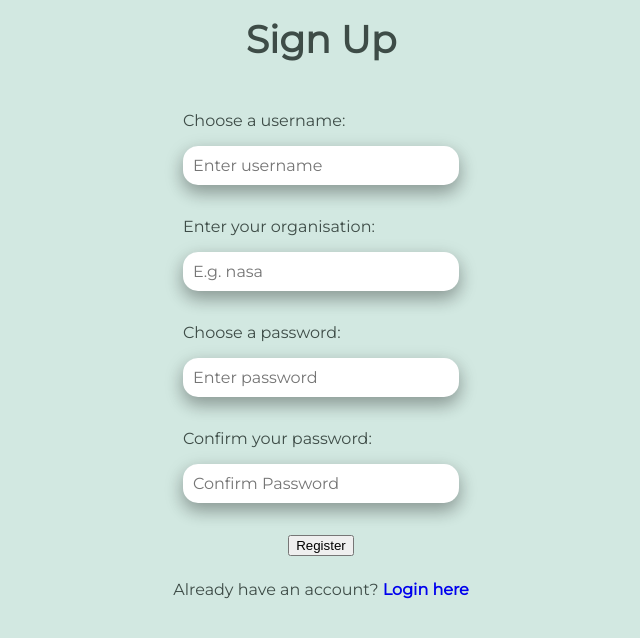
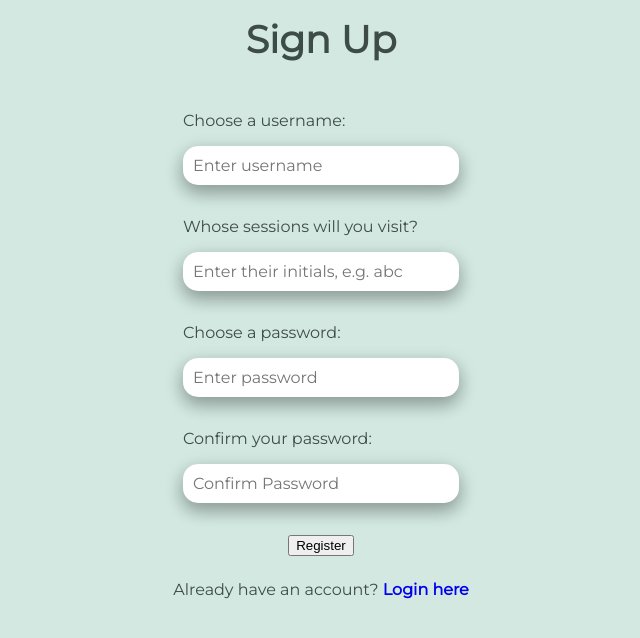
Before and after one commit to FAC-CDT/resource-centre, a React (Create React App) app: page /register in a window 1280 px wide. Shown: the top 638 px of the page, without its empty margins (319-959 px from the left). Built offline with nearby package versions, Linux system fonts and the light colour scheme.

Commit message:
General style touchups

```diff
--- a/src/App.css
+++ b/src/App.css
@@ -7,9 +7,9 @@
   --body: 1rem;
   --small: 0.9rem;
 
-  --font: #3E4C47;
-  --background: #D2E8E1;
-  --navbar: #DAE9E4;
+  --font: #3e4c47;
+  --background: #d2e8e1;
+  --navbar: #dae9e4;
 }
 * {
   outline: none;
@@ -43,9 +43,7 @@ figcaption {
   color: var(--font);
   justify-content: center;
   font-size: var(--small);
-
 }
-
 
 /* MOBILE RESPONSIVE */
 @media screen and (max-width: 800px) {
--- a/src/components/login/Login.css
+++ b/src/components/login/Login.css
@@ -87,6 +87,10 @@ transform: translateY(2.5px);
   font-weight: bold;
 }
 
+label {
+  max-width: 90vw;
+}
+
 /* DESKTOP RESPONSIVE */
 
 @media (min-width: 800px) {
--- a/src/components/login/Register.js
+++ b/src/components/login/Register.js
@@ -72,13 +72,13 @@ function SignupForm(props) {
         </div>
         <div className="form-inputs">
           <label htmlFor="organisation">
-            Enter your organisation:
+            Whose sessions will you visit?
           </label>
           <input
             type="text"
             className="input"
             id="organisation"
-            placeholder="E.g. nasa"
+            placeholder="Enter their initials, e.g. abc"
             value={props.credentials.organisation}
             onChange={handleChange}
           />
--- a/src/components/navbar/Navbar.css
+++ b/src/components/navbar/Navbar.css
@@ -1,4 +1,5 @@
 .navbar {
+  width: 100vw;
   display: flex;
   flex-direction: row;
   justify-content: flex-start;
@@ -7,6 +8,7 @@
   -webkit-box-shadow: 0 3px 6px -6px #999;
   -moz-box-shadow: 0 3px 6px -6px #999;
   box-shadow: 0 5px 8px -6px #999;
+  margin-bottom: 1rem;
 }
 
 .home {
--- a/src/components/staff-options/EditBar.css
+++ b/src/components/staff-options/EditBar.css
@@ -68,17 +68,17 @@
   flex-direction: row;
   justify-content: space-between;
   align-items: center;
-  width: 100vw;
+  width: 90vw;
   border-bottom: 1px solid grey;
   margin-left: auto;
   margin-right:auto;
-  /* margin-top: 1rem; */
   padding: 1rem 1rem 1rem 1rem;
 }
 
 .session-option-img {
   border-radius: 50%;
-  height: 20vw;
+  height: 15vw;
+  margin-right: 1rem;
 }
 
 .session-option-info {
```
Lines whose indentation alone changed are shown as unchanged.
